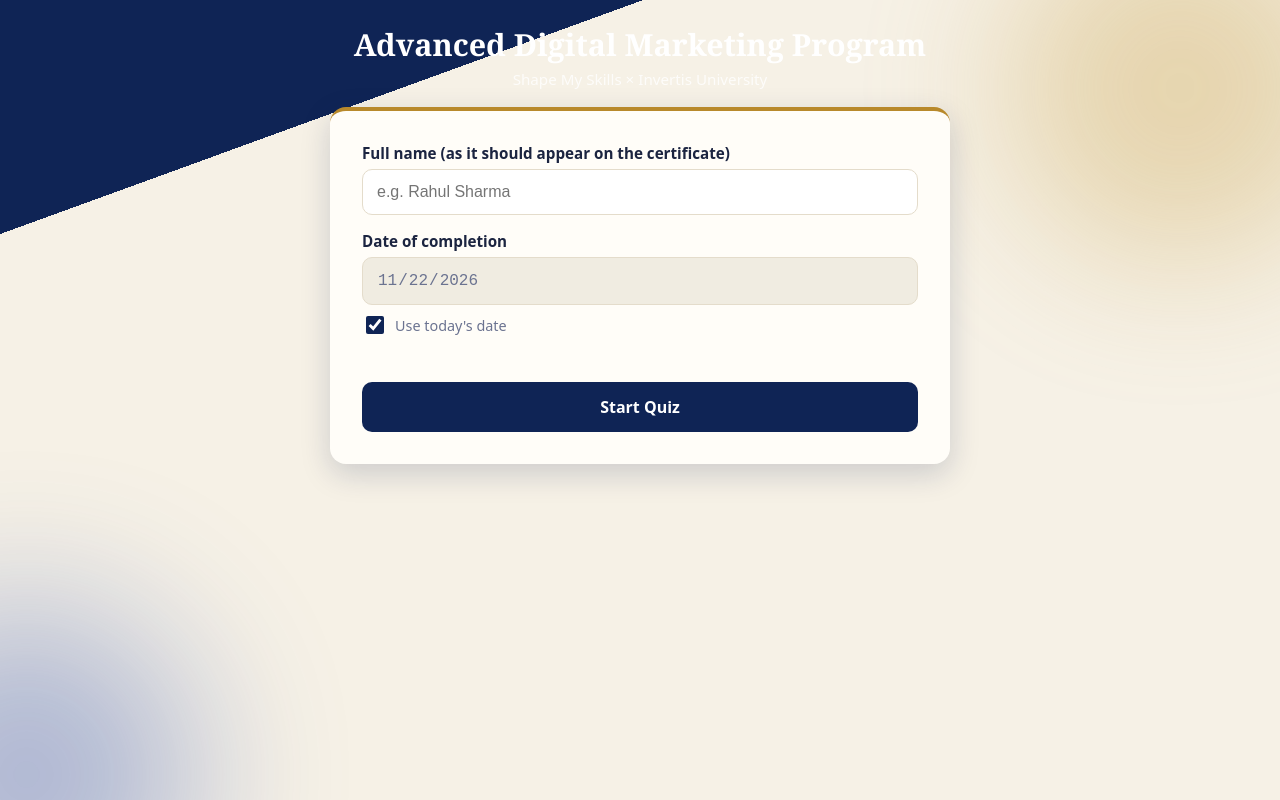
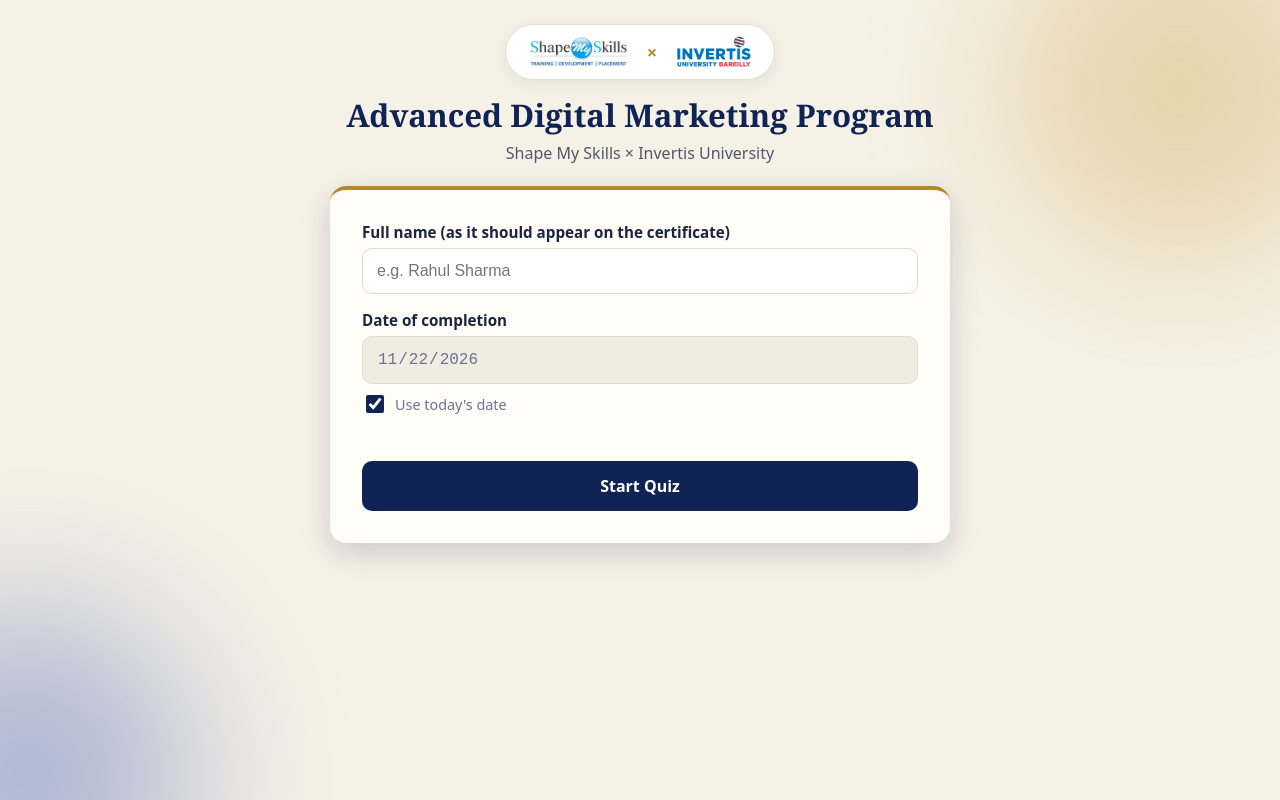
Before and after one commit to SinghCod3r/digital_marketing_certificate, a plain HTML site: page public/index.html in a window 1280 px wide. Drawn offline with Linux system fonts and the light colour scheme.

Commit message:
logo adedd

```diff
--- a/public/index.html
+++ b/public/index.html
@@ -8,11 +8,21 @@
 <style>
 :root{--navy:#0f2455;--gold:#b8892b;--bg:#f6f1e6;--card:#fffdf8;--ink:#1b2440;--muted:#6b7390;--ok:#1f8a4c;--bad:#c0392b;--line:#e4dccb}
 *{box-sizing:border-box}
-body{margin:0;min-height:100vh;font-family:system-ui,-apple-system,"Segoe UI",Roboto,sans-serif;color:var(--ink);background:linear-gradient(160deg,#0f2455 0,#0f2455 220px,var(--bg) 220px);display:flex;justify-content:center;padding:24px 14px 40px}
+body{margin:0;min-height:100vh;font-family:system-ui,-apple-system,"Segoe UI",Roboto,sans-serif;color:var(--ink);background-color:var(--bg);display:flex;justify-content:center;padding:24px 14px 40px}
 .wrap{width:100%;max-width:620px}
-header{color:#fff;text-align:center;margin-bottom:18px}
-header h1{font-size:clamp(1.3rem,4.5vw,1.9rem);margin:0 0 4px;font-family:Georgia,serif}
-header p{margin:0;opacity:.8;font-size:.95rem}
+header{text-align:center;margin-bottom:22px}
+.brand-bar{display:inline-flex;align-items:center;justify-content:center;gap:18px;background:#ffffff;padding:10px 22px;border-radius:999px;box-shadow:0 4px 18px rgba(15,36,85,.08);border:1px solid var(--line);margin-bottom:14px;max-width:100%}
+.brand-divider{font-size:1.15rem;font-weight:700;color:var(--gold);line-height:1;user-select:none}
+.logo{width:auto;object-fit:contain;display:block}
+.logo-sms{height:34px}
+.logo-invertis{height:32px}
+@media (max-width:480px){
+  .brand-bar{gap:12px;padding:8px 16px}
+  .logo-sms{height:28px}
+  .logo-invertis{height:26px}
+}
+header h1{font-size:clamp(1.4rem,4.5vw,1.95rem);margin:0 0 6px;font-family:Georgia,serif;color:var(--navy);font-weight:700}
+header p{margin:0;color:var(--ink);opacity:.75;font-size:1rem;font-weight:500}
 .card{background:var(--card);border-radius:16px;padding:clamp(18px,4vw,32px);box-shadow:0 10px 30px rgba(15,36,85,.18);border-top:4px solid var(--gold)}
 label{display:block;font-weight:600;margin:16px 0 6px;font-size:.95rem}
 input[type=text],input[type=date]{width:100%;padding:13px 14px;font-size:1rem;border:1.5px solid var(--line);border-radius:10px;background:#fff;color:var(--ink)}
@@ -84,6 +94,11 @@ button:not(:disabled):active{transform:translateY(0) scale(.98)}
 <body>
 <div class="wrap">
   <header>
+    <div class="brand-bar">
+      <img src="shape-my-skills-logo.png" alt="Shape My Skills" class="logo logo-sms">
+      <span class="brand-divider">×</span>
+      <img src="invertis-logo.png" alt="Invertis University Bareilly" class="logo logo-invertis">
+    </div>
     <h1>Advanced Digital Marketing Program</h1>
     <p>Shape My Skills × Invertis University</p>
   </header>
```
Also changed, not shown: public/invertis-logo.png (added), public/shape-my-skills-logo.png (added).
